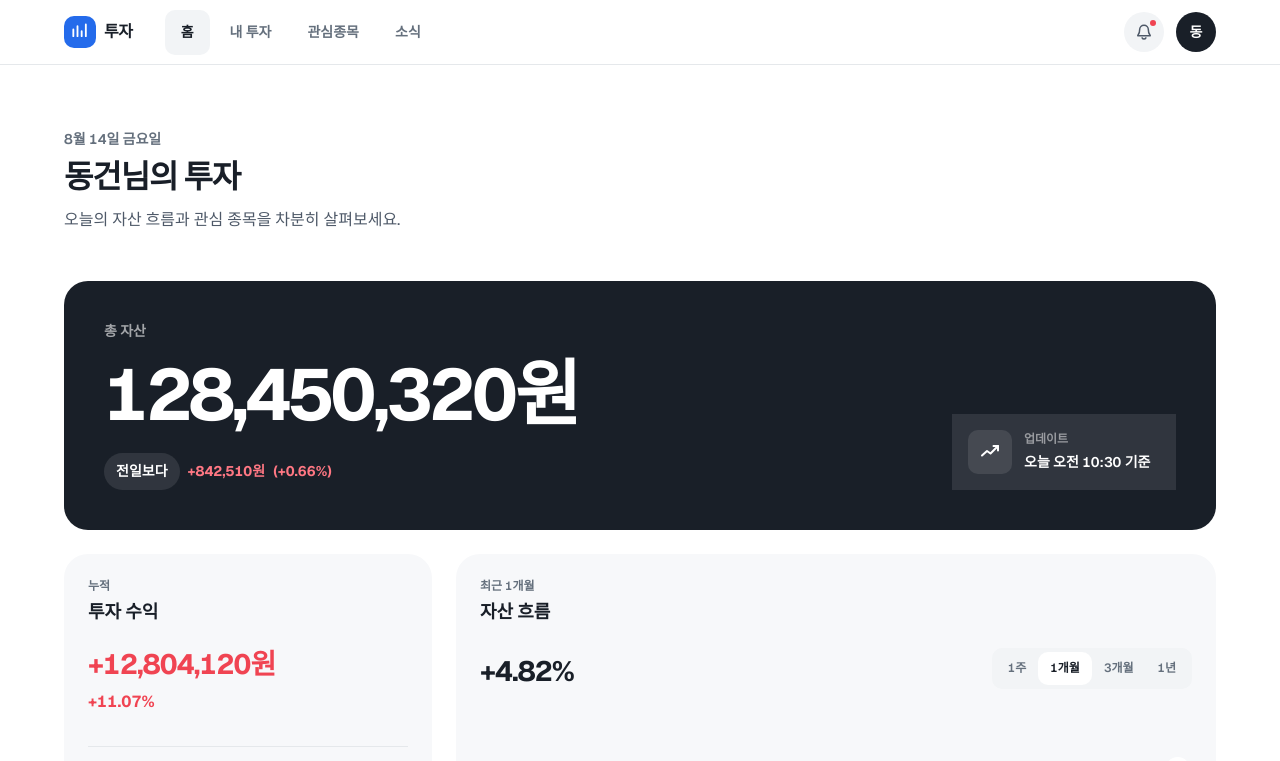
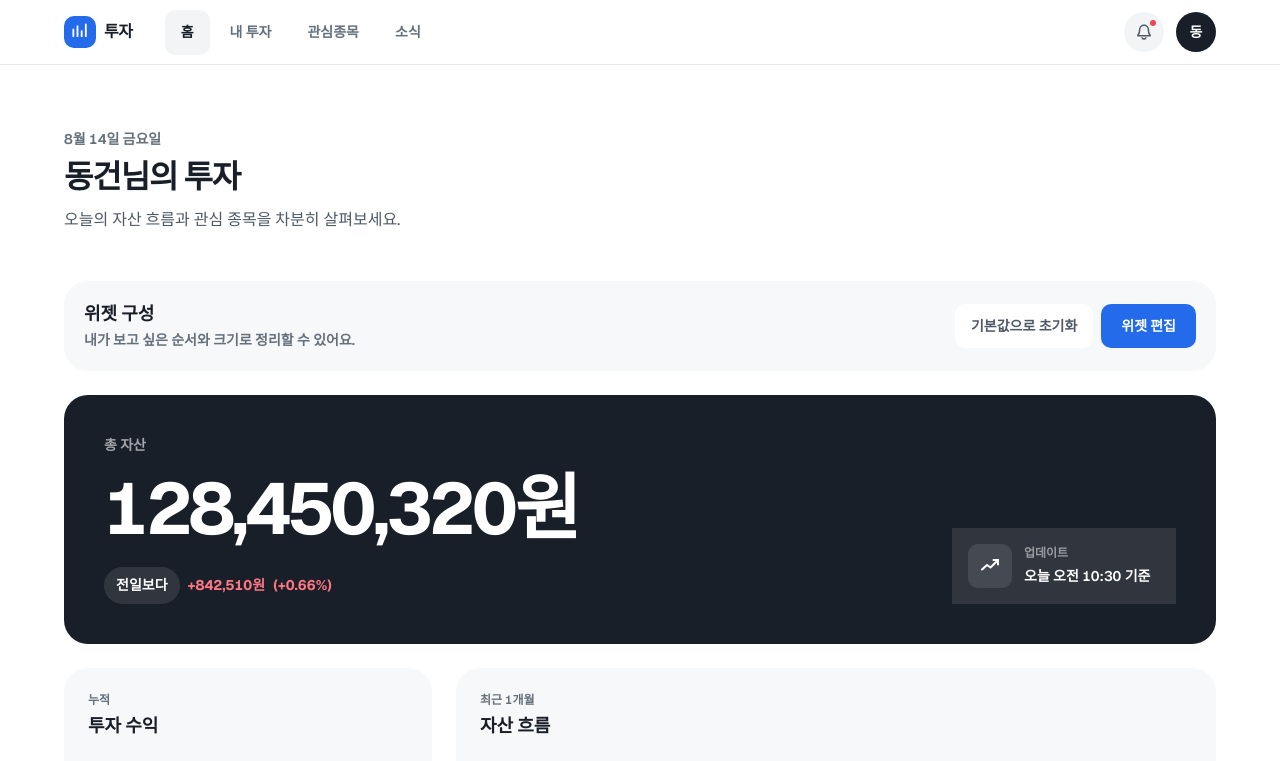
Before and after one commit to ricky0601/toss-dashboard, a Next.js app: page / in a window 1280 px wide. Shown: the top 761 px of the page. Built offline with nearby package versions, Linux system fonts and the light colour scheme.

Commit message:
feat: add widget layout editor
Ultraworked with [Sisyphus](https://github.com/code-yeongyu/oh-my-openagent)

Co-authored-by: Sisyphus <clio-agent@sisyphuslabs.ai>

```diff
--- a/src/components/dashboard/dashboard-widget-grid.tsx
+++ b/src/components/dashboard/dashboard-widget-grid.tsx
@@ -1,12 +1,13 @@
 import type { ComponentType } from "react";
 import { dashboardWidgets } from "@/lib/dashboard/widget-registry";
-import type { WidgetId, WidgetSpan } from "@/lib/dashboard/types";
+import type { WidgetId } from "@/lib/dashboard/types";
 import { AllocationWidget } from "./allocation-widget";
 import { NewsWidget, AlertsWidget } from "./news-alerts-widgets";
 import { PerformanceChartWidget } from "./performance-chart-widget";
 import { ReturnsWidget } from "./returns-widget";
 import { TotalAssetsWidget } from "./total-assets-widget";
 import { WatchlistWidget } from "./watchlist-widget";
+import { WidgetLayoutEditor, type WidgetSlot } from "./widget-layout-editor";
 
 const widgetComponents = {
   "total-assets": TotalAssetsWidget,
@@ -18,33 +19,28 @@ const widgetComponents = {
   alerts: AlertsWidget,
 } satisfies Record<WidgetId, ComponentType>;
 
-function spanClass(span: WidgetSpan): string {
-  switch (span) {
-    case "full":
-      return "md:col-span-12";
-    case "third":
-      return "md:col-span-4";
-    case "two-thirds":
-      return "md:col-span-8";
-    case "five":
-      return "md:col-span-5";
-    case "seven":
-      return "md:col-span-7";
-  }
-}
+const widgetLabels = {
+  "total-assets": "총 자산",
+  returns: "투자 수익",
+  "performance-chart": "자산 흐름",
+  watchlist: "관심 종목",
+  allocation: "자산 구성",
+  news: "오늘의 투자 소식",
+  alerts: "알림",
+} as const satisfies Record<WidgetId, string>;
 
 export function DashboardWidgetGrid() {
+  const widgetSlots = dashboardWidgets.map((widget) => {
+    const WidgetComponent = widgetComponents[widget.id];
+
+    return {
+      id: widget.id,
+      label: widgetLabels[widget.id],
+      content: <WidgetComponent />,
+    };
+  }) satisfies readonly WidgetSlot[];
+
   return (
-    <div className="grid grid-cols-1 gap-6 md:grid-cols-12" aria-label="투자 위젯">
-      {dashboardWidgets.map((widget) => {
-        const WidgetComponent = widgetComponents[widget.id];
-
-        return (
-          <div key={widget.id} className={spanClass(widget.span)}>
-            <WidgetComponent />
-          </div>
-        );
-      })}
-    </div>
+    <WidgetLayoutEditor widgets={widgetSlots} />
   );
 }
--- /dev/null
+++ b/src/components/dashboard/widget-layout-editor.tsx
@@ -0,0 +1,224 @@
+"use client";
+
+import { useMemo, useState, useSyncExternalStore, type ReactNode } from "react";
+import {
+  createDefaultWidgetLayout,
+  parseStoredWidgetLayout,
+  reorderWidgetLayout,
+  serializeWidgetLayout,
+  updateWidgetSpan,
+  updateWidgetVisibility,
+  WIDGET_LAYOUT_STORAGE_KEY,
+} from "@/lib/dashboard/widget-layout";
+import type { StoredWidgetLayoutV1, WidgetId, WidgetSpan } from "@/lib/dashboard/types";
+
+export type WidgetSlot = {
+  readonly id: WidgetId;
+  readonly label: string;
+  readonly content: ReactNode;
+};
+
+type WidgetLayoutEditorProps = {
+  readonly widgets: readonly WidgetSlot[];
+};
+
+const spanOptions = [
+  { value: "full", label: "전체 (12칸)" },
+  { value: "third", label: "1/3 (4칸)" },
+  { value: "two-thirds", label: "2/3 (8칸)" },
+  { value: "five", label: "5/12 (5칸)" },
+  { value: "seven", label: "7/12 (7칸)" },
+] as const satisfies readonly { readonly value: WidgetSpan; readonly label: string }[];
+
+const layoutChangedEvent = "toss-dashboard:widget-layout-changed";
+const secondaryButtonClass =
+  "motion-micro min-h-11 whitespace-nowrap rounded-control bg-surface-raised px-4 text-body-small font-semibold text-secondary transition-colors enabled:hover:bg-surface-strong enabled:hover:text-primary disabled:cursor-not-allowed disabled:text-disabled";
+
+function spanClass(span: WidgetSpan): string {
+  switch (span) {
+    case "full":
+      return "md:col-span-12";
+    case "third":
+      return "md:col-span-4";
+    case "two-thirds":
+      return "md:col-span-8";
+    case "five":
+      return "md:col-span-5";
+    case "seven":
+      return "md:col-span-7";
+  }
+}
+
+function parseWidgetSpan(value: string): WidgetSpan | null {
+  switch (value) {
+    case "full":
+    case "third":
+    case "two-thirds":
+    case "five":
+    case "seven":
+      return value;
+    default:
+      return null;
+  }
+}
+
+function subscribeToStoredLayout(onStoreChange: () => void): () => void {
+  window.addEventListener("storage", onStoreChange);
+  window.addEventListener(layoutChangedEvent, onStoreChange);
+
+  return () => {
+    window.removeEventListener("storage", onStoreChange);
+    window.removeEventListener(layoutChangedEvent, onStoreChange);
+  };
+}
+
+function getStoredLayoutValue(): string | null {
+  return window.localStorage.getItem(WIDGET_LAYOUT_STORAGE_KEY);
+}
+
+function getServerStoredLayoutValue(): null {
+  return null;
+}
+
+function persistWidgetLayout(layout: StoredWidgetLayoutV1): void {
+  window.localStorage.setItem(WIDGET_LAYOUT_STORAGE_KEY, serializeWidgetLayout(layout));
+  window.dispatchEvent(new Event(layoutChangedEvent));
+}
+
+export function WidgetLayoutEditor({ widgets }: WidgetLayoutEditorProps) {
+  const storedValue = useSyncExternalStore(subscribeToStoredLayout, getStoredLayoutValue, getServerStoredLayoutValue);
+  const savedLayout = useMemo(() => parseStoredWidgetLayout(storedValue), [storedValue]);
+  const [draftLayout, setDraftLayout] = useState(createDefaultWidgetLayout);
+  const [isEditing, setIsEditing] = useState(false);
+  const activeLayout = isEditing ? draftLayout : savedLayout;
+
+  function startEditing(): void {
+    setDraftLayout(savedLayout);
+    setIsEditing(true);
+  }
+
+  function cancelEditing(): void {
+    setDraftLayout(savedLayout);
+    setIsEditing(false);
+  }
+
+  function saveEditing(): void {
+    persistWidgetLayout(draftLayout);
+    setIsEditing(false);
+  }
+
+  function resetLayout(): void {
+    const defaults = createDefaultWidgetLayout();
+    persistWidgetLayout(defaults);
+    setDraftLayout(defaults);
+    setIsEditing(false);
+  }
+
+  return (
+    <section aria-labelledby="widget-layout-title">
+      <div className="mb-6 flex flex-col gap-4 rounded-widget bg-surface-subtle p-4 sm:flex-row sm:items-center sm:justify-between sm:p-5">
+        <div>
+          <h2 id="widget-layout-title" className="text-section-title font-bold text-primary">위젯 구성</h2>
+          <p className="mt-1 text-body-small font-semibold text-tertiary">
+            {isEditing ? "표시, 순서와 너비를 조정하세요." : "내가 보고 싶은 순서와 크기로 정리할 수 있어요."}
+          </p>
+        </div>
+        <div className="grid grid-cols-1 gap-2 sm:flex sm:flex-wrap sm:justify-end" aria-label="위젯 구성 작업">
+          {isEditing ? (
+            <>
+              <button type="button" onClick={cancelEditing} className={secondaryButtonClass}>편집 취소</button>
+              <button type="button" onClick={resetLayout} className={secondaryButtonClass}>기본값으로 초기화</button>
+              <button
+                type="button"
+                onClick={saveEditing}
+                className="motion-micro min-h-11 whitespace-nowrap rounded-control bg-accent px-5 text-body-small font-bold text-white transition-colors hover:bg-accent-hover"
+              >
+                저장
+              </button>
+            </>
+          ) : (
+            <>
+              <button type="button" onClick={resetLayout} className={secondaryButtonClass}>기본값으로 초기화</button>
+              <button
+                type="button"
+                onClick={startEditing}
+                className="motion-micro min-h-11 whitespace-nowrap rounded-control bg-accent px-5 text-body-small font-bold text-white transition-colors hover:bg-accent-hover"
+              >
+                위젯 편집
+              </button>
+            </>
+          )}
+        </div>
+      </div>
+
+      <div className="grid grid-cols-1 gap-6 md:grid-cols-12" aria-label="투자 위젯">
+        {activeLayout.items.map((item, index) => {
+          const widget = widgets.find((candidate) => candidate.id === item.id);
+
+          if (widget === undefined || (!isEditing && !item.visible)) {
+            return null;
+          }
+
+          return (
+            <div key={item.id} className={`min-w-0 ${spanClass(item.span)} ${isEditing ? "rounded-widget bg-surface-strong p-2" : ""}`}>
+              {isEditing ? (
+                <div className="grid gap-3 p-2 sm:p-3">
+                  <div className="flex min-w-0 items-center justify-between gap-3">
+                    <p className="truncate text-body-small font-bold text-primary">{widget.label}</p>
+                    <label className="flex min-h-11 shrink-0 items-center gap-2 rounded-control bg-surface-raised px-3 text-body-small font-semibold text-secondary">
+                      <input
+                        type="checkbox"
+                        checked={item.visible}
+                        onChange={(event) => setDraftLayout(updateWidgetVisibility(draftLayout, item.id, event.currentTarget.checked))}
+                        className="size-5 accent-accent"
+                      />
+                      표시
+                    </label>
+                  </div>
+                  <div className="grid grid-cols-2 gap-2 sm:grid-cols-[auto_auto_minmax(0,1fr)]">
+                    <button
+                      type="button"
+                      onClick={() => setDraftLayout(reorderWidgetLayout(draftLayout, item.id, "up"))}
+                      disabled={index === 0}
+                      aria-label={`${widget.label} 위로 이동`}
+                      className={secondaryButtonClass}
+                    >
+                      위로
+                    </button>
+                    <button
+                      type="button"
+                      onClick={() => setDraftLayout(reorderWidgetLayout(draftLayout, item.id, "down"))}
+                      disabled={index === activeLayout.items.length - 1}
+                      aria-label={`${widget.label} 아래로 이동`}
+                      className={secondaryButtonClass}
+                    >
+                      아래로
+                    </button>
+                    <label className="col-span-2 grid min-h-11 grid-cols-[auto_minmax(0,1fr)] items-center gap-2 rounded-control bg-surface-raised px-3 sm:col-span-1">
+                      <span className="text-caption font-semibold text-tertiary">너비</span>
+                      <select
+                        value={item.span}
+                        onChange={(event) => {
+                          const span = parseWidgetSpan(event.currentTarget.value);
+                          if (span !== null) {
+                            setDraftLayout(updateWidgetSpan(draftLayout, item.id, span));
+                          }
+                        }}
+                        className="min-h-11 min-w-0 bg-transparent text-body-small font-semibold text-primary"
+                      >
+                        {spanOptions.map((option) => (
+                          <option key={option.value} value={option.value}>{option.label}</option>
+                        ))}
+                      </select>
+                    </label>
+                  </div>
+                </div>
+              ) : null}
+              {widget.content}
+            </div>
+          );
+        })}
+      </div>
+    </section>
+  );
+}
```
